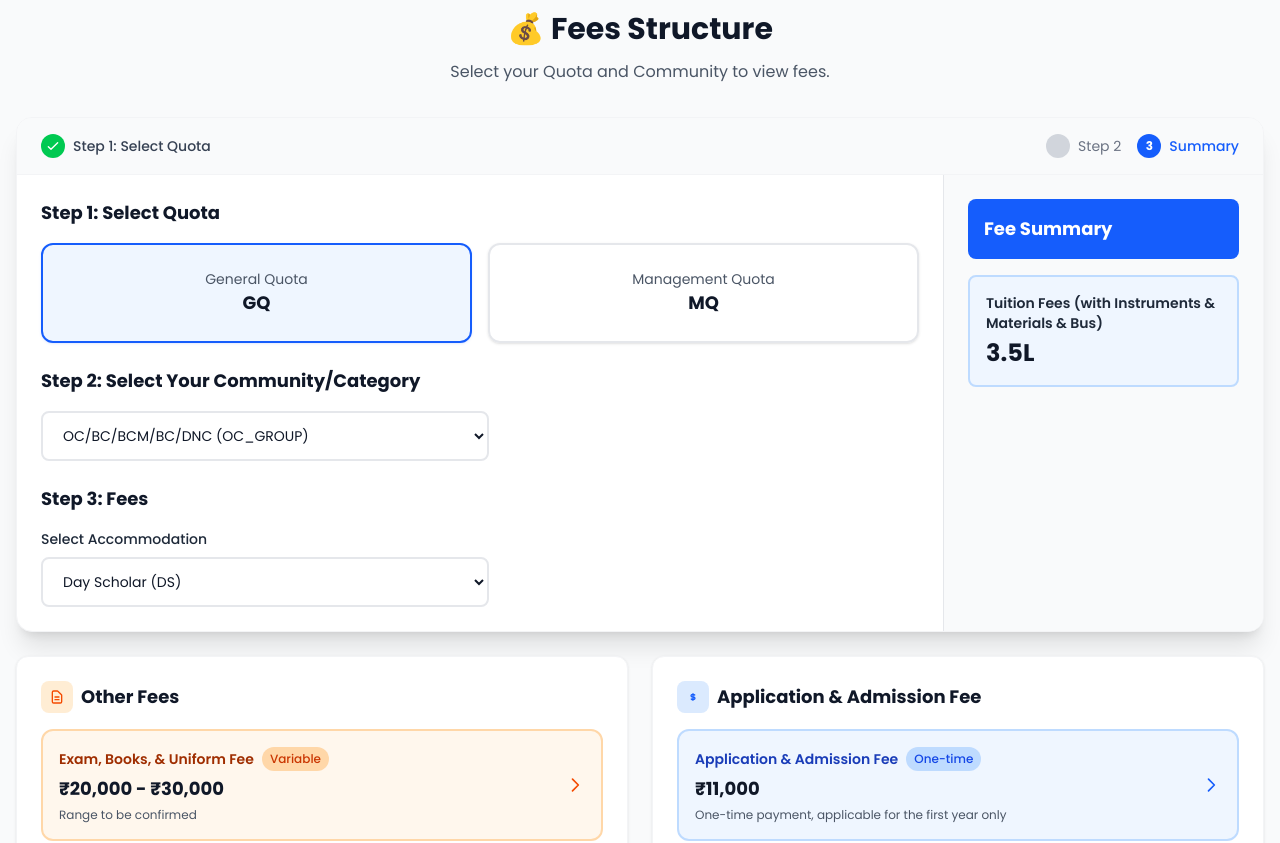
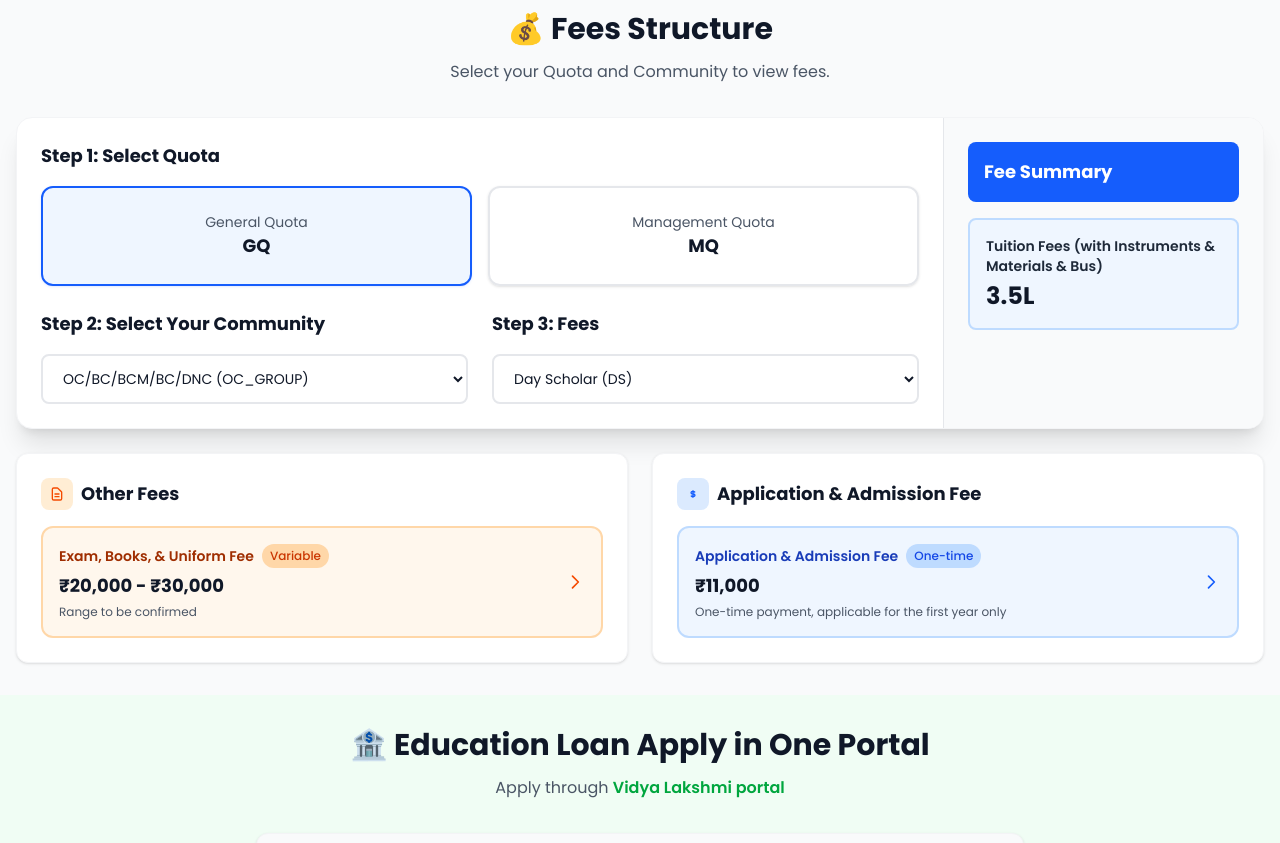
Before and after one commit to JKKN-Institutions/bds-dental-finish, a Next.js app: page / in a window 1280 px wide. Shown: the part 9044-9887 px from the top of the page. Built offline with nearby package versions, Linux system fonts and the light colour scheme.

Commit message:
Update fees-scholarships.tsx

```diff
--- a/app/components/fees-scholarships.tsx
+++ b/app/components/fees-scholarships.tsx
@@ -78,31 +78,7 @@ export default function FeesScholarships() {
           transition={{ delay: 0.15, duration: 0.6 }}
         >
           <div className="bg-white rounded-2xl shadow-xl border border-gray-100 overflow-hidden">
-            {/* Progress Indicator */}
-            <div className="px-6 py-4 border-b border-gray-100 bg-gray-50">
-              <div className="flex items-center justify-between">
-                <div className="flex items-center gap-2">
-                  <div className="w-6 h-6 bg-green-500 rounded-full flex items-center justify-center">
-                    <svg className="w-4 h-4 text-white" fill="none" stroke="currentColor" viewBox="0 0 24 24">
-                      <path strokeLinecap="round" strokeLinejoin="round" strokeWidth={2} d="M5 13l4 4L19 7" />
-                    </svg>
-                  </div>
-                  <span className="text-sm font-medium text-gray-700">Step 1: Select Quota</span>
-                </div>
-                <div className="flex items-center gap-4">
-                  <div className="flex items-center gap-2">
-                    <div className="w-6 h-6 bg-gray-300 rounded-full"></div>
-                    <span className="text-sm text-gray-500">Step 2</span>
-                  </div>
-                  <div className="flex items-center gap-2">
-                    <div className="w-6 h-6 bg-blue-600 rounded-full flex items-center justify-center">
-                      <span className="text-xs font-bold text-white">3</span>
-                    </div>
-                    <span className="text-sm font-medium text-blue-600">Summary</span>
-                  </div>
-                </div>
-              </div>
-            </div>
+
 
             <div className="flex flex-col lg:flex-row">
               {/* Left Side - Main Content */}
@@ -134,10 +110,12 @@ export default function FeesScholarships() {
                   </div>
                 </div>
 
+                {/* Step 2 & 3: Community Selection and Fees */}
+                <div className="grid grid-cols-1 lg:grid-cols-2 gap-6">
                   {/* Step 2: Community Selection */}
                   <div>
-                  <h3 className="text-lg font-bold text-gray-900 mb-4">Step 2: Select Your Community/Category</h3>
-                  <div className="max-w-md">
+                    <h3 className="text-lg font-bold text-gray-900 mb-4">Step 2: Select Your Community</h3>
+                    <div>
                       <select
                         className="w-full rounded-lg border-2 border-gray-200 px-4 py-3 text-sm text-gray-900 focus:outline-none focus:ring-2 focus:ring-blue-200 focus:border-blue-400 disabled:bg-gray-100 disabled:text-gray-400"
                         disabled={!selectedQuota}
@@ -166,9 +144,8 @@ export default function FeesScholarships() {
                       <div className="space-y-4">
                         {/* Accommodation selector */}
                         <div>
-                        <label className="block text-sm font-medium text-gray-800 mb-2">Select Accommodation</label>
                           <select
-                          className="w-full max-w-md rounded-lg border-2 border-gray-200 px-4 py-3 text-sm text-gray-900 focus:outline-none focus:ring-2 focus:ring-blue-200 focus:border-blue-400"
+                            className="w-full rounded-lg border-2 border-gray-200 px-4 py-3 text-sm text-gray-900 focus:outline-none focus:ring-2 focus:ring-blue-200 focus:border-blue-400"
                             value={selectedFeeType}
                             onChange={(e) => setSelectedFeeType((e.target.value || '') as FeeType | '')}
                             aria-label="Select Accommodation Type"
@@ -178,11 +155,9 @@ export default function FeesScholarships() {
                             <option value="HS">Hostel (HS)</option>
                           </select>
                         </div>
-
-
-
                       </div>
                     )}
+                  </div>
                 </div>
               </div>
 
@@ -217,6 +192,7 @@ export default function FeesScholarships() {
               )}
             </div>
           </div>
+
         </motion.div>
 
         {/* Bottom Sections - Other Fees and Application/Admission Fee */}
```
Lines whose indentation alone changed are shown as unchanged.
